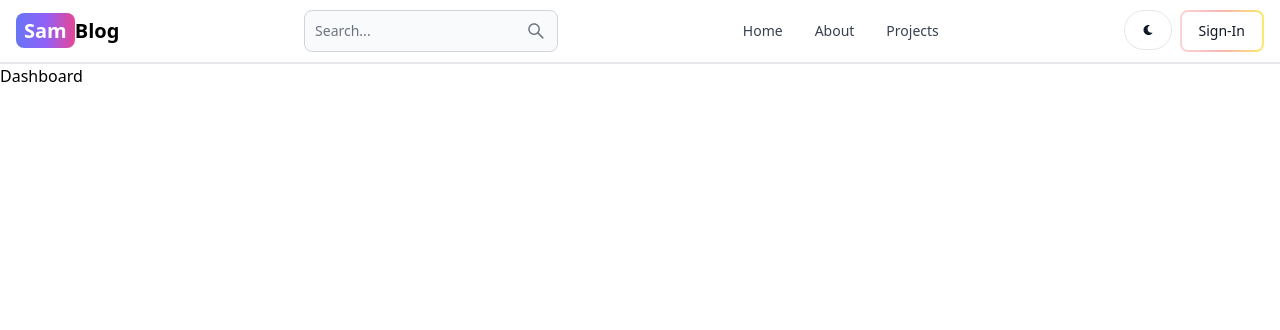
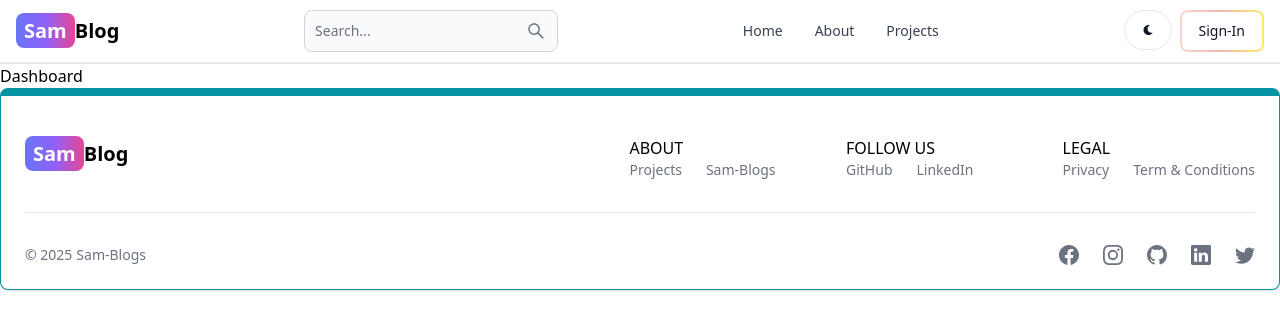
Before and after one commit to msamir-17/Blog-2, a React (Vite) app in the folder client/: page /dashboard in a window 1280 px wide. Shown: the top 330 px of the page. Built offline with nearby package versions, Linux system fonts and the light colour scheme.

Commit message:
Successfully Created a Footer Component

```diff
--- a/client/src/App.jsx
+++ b/client/src/App.jsx
@@ -7,6 +7,7 @@
 import Signup from './pages/Signup'
 import Dashboard from './pages/Dashboard'
 import Header from './components/Header'
+import Footer from './components/Footer'
 
 const App = () => {
   return (
@@ -19,8 +20,8 @@
         <Route path="/sign-in" element={<Signin/>} ></Route>
         <Route path="/sign-up" element={<Signup/>} ></Route>
         <Route path="/dashboard" element={< Dashboard />} ></Route>
-
       </Routes>
+      <Footer/>
     </BrowserRouter>
   )
 }
--- /dev/null
+++ b/client/src/components/Footer.jsx
@@ -0,0 +1,85 @@
+// import { Footer } from 'flowbite-react';
+import { Footer, FooterLink, FooterLinkGroup } from "flowbite-react";
+import { Link } from 'react-router-dom';
+import { BsFacebook, BsInstagram, BsGithub, BsLinkedin } from 'react-icons/bs';
+import { BsTwitter } from "react-icons/bs";
+export default function FooterCom() {
+  return(
+    <Footer container className=' border border-t-8 border-teal-500' >
+      <div className=" w-full max-w-7xl mx-auto ">
+        <div className=" grid w-full justify-between sm:flex md:grid-cols-1 ">
+            <div className=" mt-5  ">
+              <Link
+                  to="/"
+                  className='self-center whitespace-nowrap text-lg
+                  sm:text-xl font-semibold dark:text-white' >
+                  <span className='px-2 py-1 bg-gradient-to-r from-indigo-500 via-purple-500 to-pink-500 rounded-lg text-white ' >
+                    Sam</span>
+                  Blog
+              </Link>
+            </div>
+            <div className="grid grid-cols-2 gap-8 mt-4 sm:grid-cols-3 sm:gap-6">
+              <div>
+                <h3>ABOUT</h3>
+                <FooterLinkGroup>
+                  <FooterLink href="https://github.com/msamir-17"
+                    target="_blank"
+                    rel="noopener noreferrer"
+                  > Projects
+                  </FooterLink>
+
+                  <FooterLink href="/about"
+                  target="_blank"
+                    rel="noopener noreferrer" >
+                    Sam-Blogs
+                    </FooterLink>
+                </FooterLinkGroup>
+              </div>
+
+              <div>
+                <h3>FOLLOW US</h3>
+                <FooterLinkGroup>
+                  <FooterLink href="https://github.com/msamir-17"
+                    target="_blank"
+                    rel="noopener noreferrer"
+                  > GitHub
+                  </FooterLink>
+
+                  <FooterLink href=""
+                  target="_blank"
+                    rel="noopener noreferrer" >
+                    LinkedIn
+                    </FooterLink>
+                </FooterLinkGroup>
+              </div>
+
+              <div>
+                <h3>LEGAL</h3>
+                <FooterLinkGroup>
+                  <FooterLink href="">
+                    Privacy
+                  </FooterLink>
+
+                  <FooterLink href="">
+                    Term & Conditions
+                  </FooterLink>
+                </FooterLinkGroup>
+              </div>
+
+            </div>
+        </div>
+        <Footer.Divider />
+        <div className="w-full sm:flex sm:items-center sm:justify-between">
+          <Footer.Copyright href="#" by="Sam-Blogs" year={new Date().getFullYear()} />
+          <div className="flex gap-6 sm:mt-0 mt-4 sm:justify-center  ">
+            <Footer.Icon href="#" icon={BsFacebook}/>
+            <Footer.Icon href="#" icon={BsInstagram}/>
+            <Footer.Icon href="https://github.com/msamir-17" icon={BsGithub}/>
+            <Footer.Icon href="#" icon={BsLinkedin}/>
+            <Footer.Icon href="#" icon={BsTwitter}/>
+          </div>
+        </div>
+      </div>
+    </Footer>
+  )
+}
--- a/client/src/pages/About.jsx
+++ b/client/src/pages/About.jsx
@@ -1,9 +1,15 @@
+import { FooterLink, FooterLinkGroup } from 'flowbite-react'
 import React from 'react'
 
 const About = () => {
   return (
     <div>
-      About
+      <FooterLinkGroup>
+        <FooterLink href="#">About</FooterLink>
+        <FooterLink href="#">Privacy Policy</FooterLink>
+        <FooterLink href="#">Licensing</FooterLink>
+        <FooterLink href="#">Contact</FooterLink>
+      </FooterLinkGroup>
 
     </div>
   )
```
